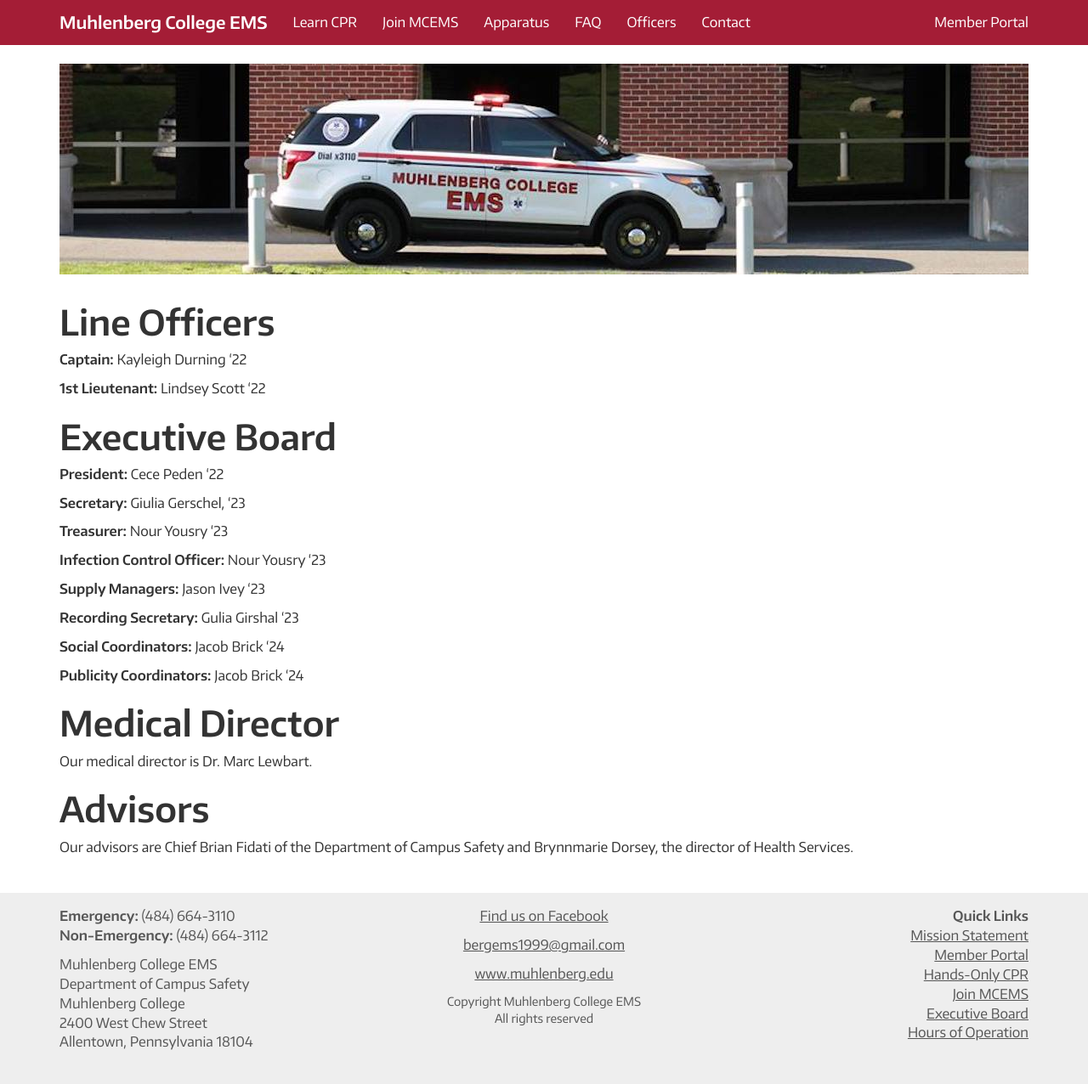
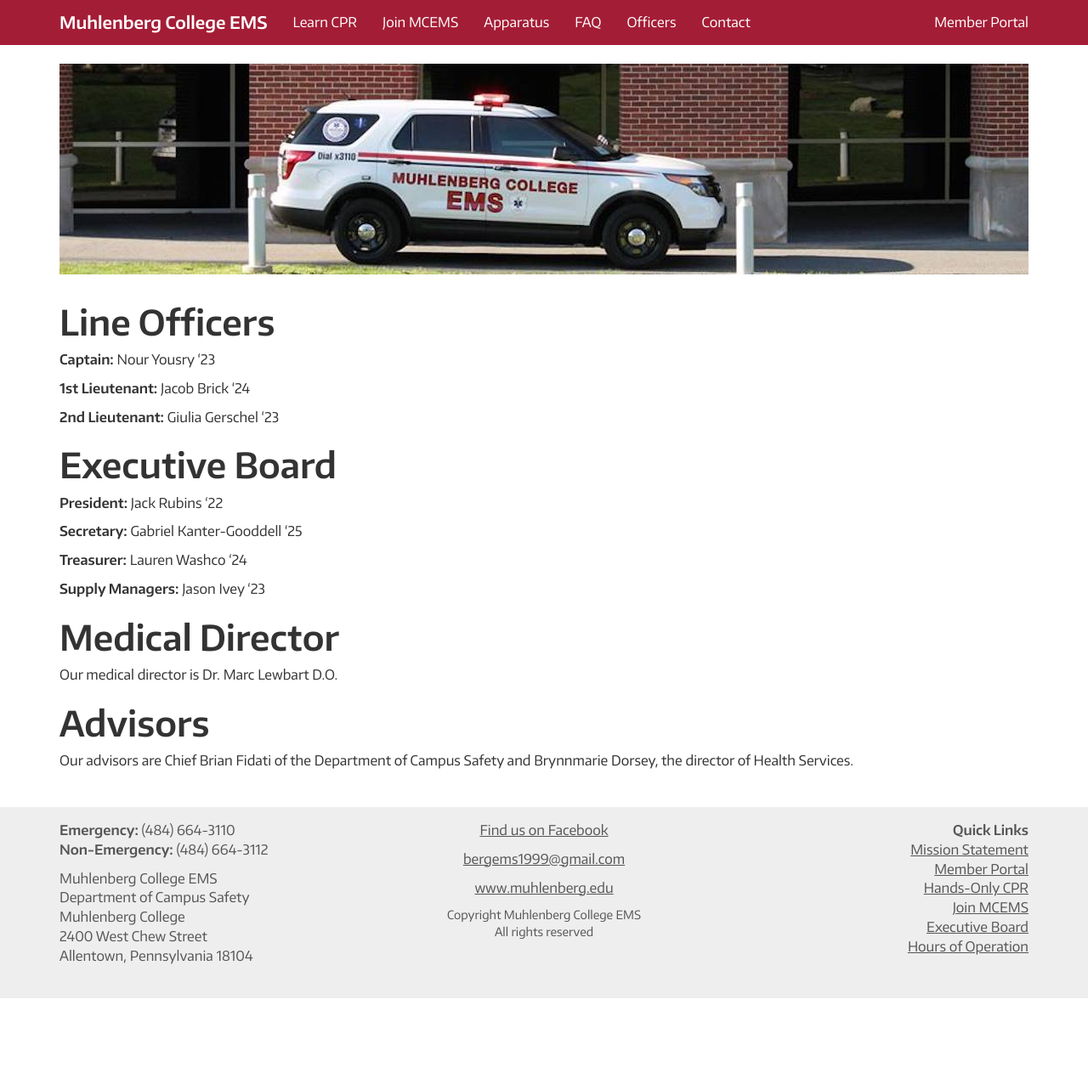
Before and after one commit to MCEMS/www, a Jekyll site: the page built from officers/index.markdown, in a window 1280 px wide. Shown: the whole page at 85% size. Built offline with Jekyll 4.4.1, drawn with Linux system fonts in a browser that asks for light colours; nearby versions of some CDN libraries; after the commit the page ends 1175 px from its top, so only the background shows below that.

Commit message:
Update index.markdown

```diff
--- a/officers/index.markdown
+++ b/officers/index.markdown
@@ -8,34 +8,29 @@
 Line Officers
 =============
 
-**Captain:** Kayleigh Durning '22
+**Captain:** Nour Yousry '23
 
-**1st Lieutenant:** Lindsey Scott '22
+**1st Lieutenant:** Jacob Brick '24
+
+**2nd Lieutenant:** Giulia Gerschel '23
 
 
 Executive Board
 ===============
 
-**President:** Cece Peden '22
+**President:** Jack Rubins '22
 
-**Secretary:** Giulia Gerschel, '23
+**Secretary:** Gabriel Kanter-Gooddell '25
 
-**Treasurer:** Nour Yousry '23
-
-**Infection Control Officer:** Nour Yousry '23
+**Treasurer:** Lauren Washco '24
 
 **Supply Managers:** Jason Ivey '23
 
-**Recording Secretary:** Gulia Girshal '23
-
-**Social Coordinators:** Jacob Brick '24
-
-**Publicity Coordinators:** Jacob Brick '24
 
 Medical Director
 ================
 
-Our medical director is Dr. Marc Lewbart.
+Our medical director is Dr. Marc Lewbart D.O.
 
 Advisors
 ========
```
